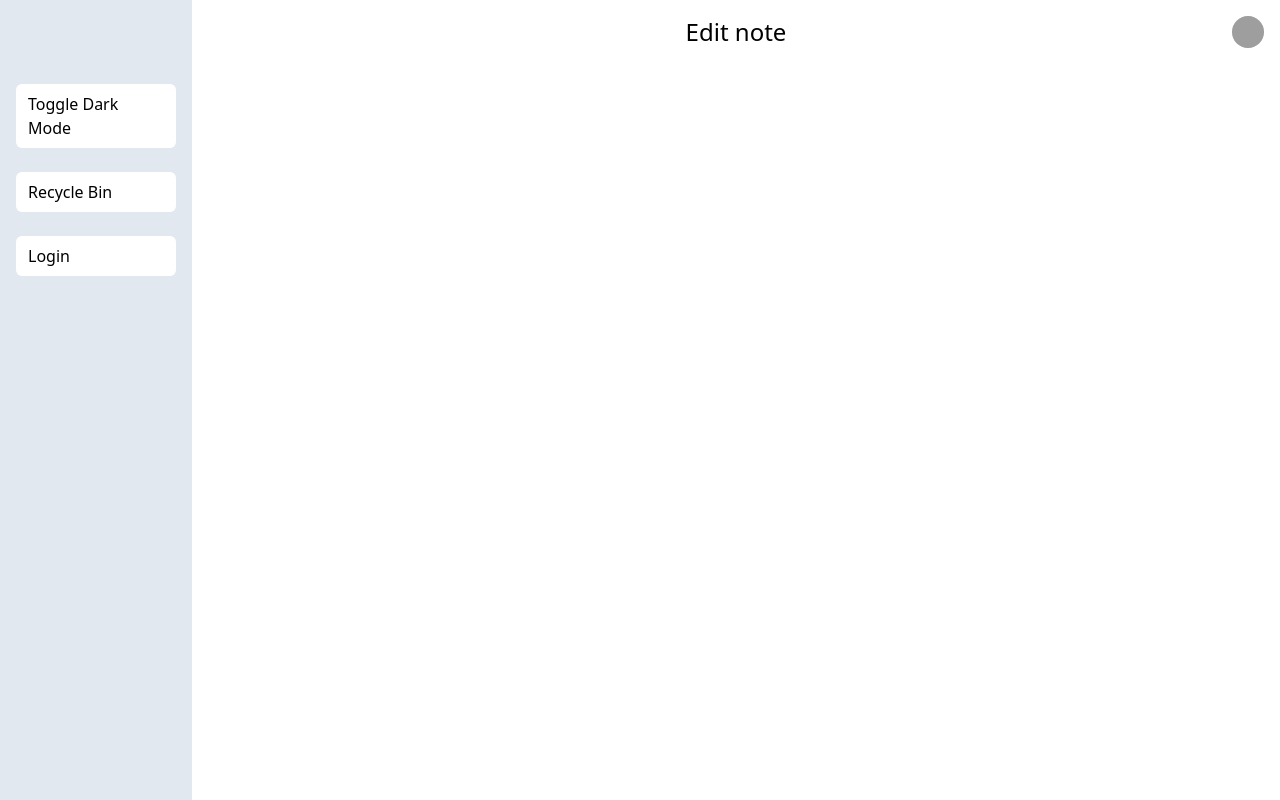
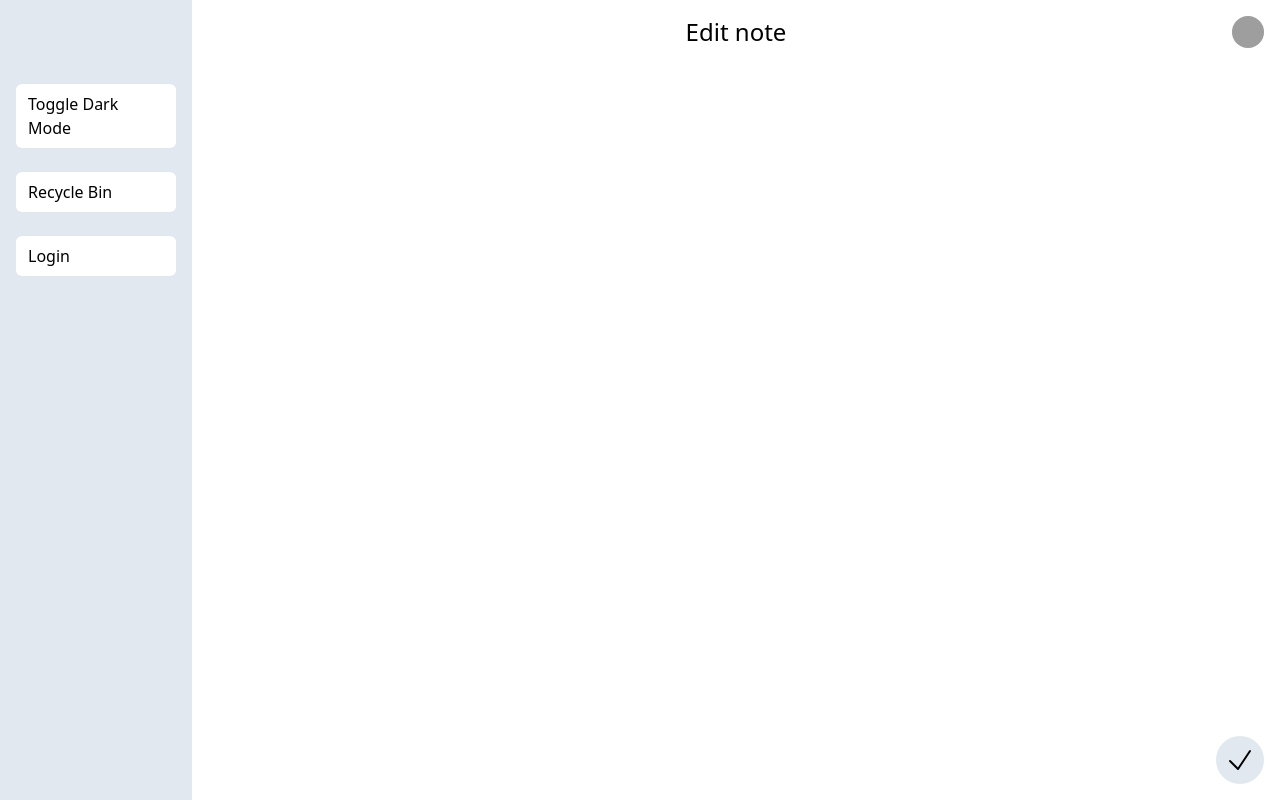
Before and after one commit to Olivoz/Notes-Wood-Ridge, a Vue app in the folder app/: page /edit in a window 1280 px wide. Built offline with nearby package versions, Linux system fonts and the light colour scheme; grey boxes are pictures that could not be loaded.

Commit message:
More button changes

```diff
--- a/app/src/views/EditNoteView.vue
+++ b/app/src/views/EditNoteView.vue
@@ -1,3 +1,15 @@
+<script setup>
+import RoundButton from "../components/RoundButton.vue";
+import { CheckIcon } from "@heroicons/vue/24/outline";
+</script>
+
 <template>
-    <textarea name="editNotes" id="editNotes" cols="30" rows="10" class="resize-none h-full w-full"></textarea>
+  <textarea
+    name="editNotes"
+    id="editNotes"
+    cols="30"
+    rows="2"
+    class="resize-none h-full w-full p-8 outline-none"
+  ></textarea>
+  <RoundButton @click="saveNote"><CheckIcon /></RoundButton>
 </template>
--- a/app/src/views/RecycleBinView.vue
+++ b/app/src/views/RecycleBinView.vue
@@ -1,7 +1,12 @@
 <script setup>
 import NoteCard from "../components/NoteCard.vue";
+import RoundButton from "../components/RoundButton.vue";
+import { TrashIcon } from "@heroicons/vue/24/outline";
 </script>
 
 <template>
   <NoteCard></NoteCard>
+  <RoundButton @click="deleteNote" class="bg-red-500"
+    ><TrashIcon
+  /></RoundButton>
 </template>
```
